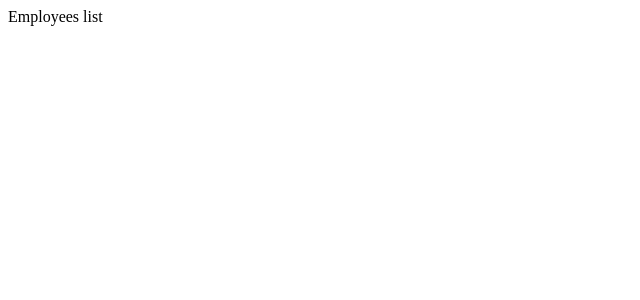
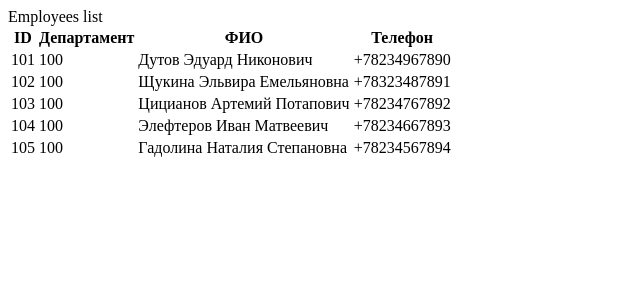
Before and after one commit to drKaramazin/searchinform, an Angular app: page /departments/100/employees in a window 1280 px wide. Shown: the top 300 px of the page, without its empty margins (0-640 px from the left). Built offline with nearby package versions, Linux system fonts and the light colour scheme.

Commit message:
Add emploees-list data table with cache to localStorage

```diff
--- a/src/pages/departments/departments.component.html
+++ b/src/pages/departments/departments.component.html
@@ -11,6 +11,13 @@ Departments
         <tr *ngFor="let department of departments | async">
             <td>{{department.id}}</td>
             <td>{{department.name}}</td>
+            <td>
+                <a
+                        [routerLink]="['/departments/'+department.id+'/employees']"
+                        class="btn btn-primary"
+                        role="button"
+                >Сотрудники</a>
+            </td>
         </tr>
     </tbody>
 </table>
--- a/src/pages/departments/departments.component.ts
+++ b/src/pages/departments/departments.component.ts
@@ -1,7 +1,7 @@
 import { Component, AfterViewInit } from '@angular/core';
 
 import { IDepartment } from '../../models/department.model';
-import { StorageService} from '../../services/storage.service';
+import { StorageService } from '../../services/storage.service';
 
 @Component({
   templateUrl: './departments.component.html',
--- a/src/pages/employees-list/employees-list.component.html
+++ b/src/pages/employees-list/employees-list.component.html
@@ -1 +1,20 @@
 Employees list
+
+<table>
+    <thead>
+        <tr>
+            <th>ID</th>
+            <th>Департамент</th>
+            <th>ФИО</th>
+            <th>Телефон</th>
+        </tr>
+    </thead>
+    <tbody>
+        <tr *ngFor="let employee of employees | async">
+            <td>{{employee.id}}</td>
+            <td>{{employee.department}}</td>
+            <td>{{employee.name}}</td>
+            <td>{{employee.phone}}</td>
+        </tr>
+    </tbody>
+</table>
--- a/src/pages/employees-list/employees-list.component.ts
+++ b/src/pages/employees-list/employees-list.component.ts
@@ -1,8 +1,32 @@
-import { Component } from '@angular/core';
+import { Component, AfterViewInit, OnDestroy } from '@angular/core';
+import { ActivatedRoute } from '@angular/router';
+import { Subscription } from 'rxjs/Subscription';
+
+import { IEmployee } from '../../models/employee.model';
+import { StorageService } from '../../services/storage.service';
 
 @Component({
   templateUrl: './employees-list.component.html',
 })
-export class EmployeesListComponent {
+export class EmployeesListComponent implements AfterViewInit, OnDestroy {
+
+  employees: Promise<IEmployee[]>;
+  private employeeIdRoute$: Subscription;
+
+  constructor(
+    private storage: StorageService,
+    private route: ActivatedRoute,
+  ) {
+  }
+
+  ngAfterViewInit() {
+    this.employeeIdRoute$ = this.route.params.subscribe(params => {
+      this.employees = this.storage.getEmployees(params['id']);
+    });
+  }
+
+  ngOnDestroy() {
+    this.employeeIdRoute$.unsubscribe();
+  }
 
 }
--- a/src/services/data.service.ts
+++ b/src/services/data.service.ts
@@ -5,6 +5,7 @@ import 'rxjs/add/operator/map';
 import 'rxjs/add/operator/catch';
 
 import { IDepartment } from '../models/department.model';
+import { IEmployee } from '../models/employee.model';
 
 @Injectable()
 export class DataService {
@@ -25,4 +26,12 @@ export class DataService {
     });
   }
 
+  async getEmployees(): Promise<IEmployee[]> {
+    return this.getData().then((data) => {
+      return data.employees;
+    }).catch((error) => {
+      return null;
+    });
+  }
+
 }
--- a/src/services/storage.service.ts
+++ b/src/services/storage.service.ts
@@ -1,6 +1,7 @@
 import { Injectable } from '@angular/core';
 
 import { IDepartment } from '../models/department.model';
+import { IEmployee } from '../models/employee.model';
 import { DataService } from './data.service';
 
 @Injectable()
@@ -9,6 +10,10 @@ export class StorageService {
   constructor(
     private dataService: DataService
   ) {
+  }
+
+  getEmpoyeesFromDepartment(employees: IEmployee[], department: string): IEmployee[] {
+    return employees.filter((element) => element.department === department);
   }
 
   async getDepartments(): Promise<IDepartment[]> {
@@ -21,4 +26,16 @@ export class StorageService {
     }
   }
 
+  async getEmployees(department?: string): Promise<IEmployee[]> {
+    let employees: IEmployee[] = await this.dataService.getEmployees();
+
+    if (employees === null) {
+      employees = JSON.parse(localStorage.getItem('employees'));
+    } else {
+      localStorage.setItem('employees', JSON.stringify(employees));
+    }
+
+    return department === undefined ? employees : this.getEmpoyeesFromDepartment(employees, department);
+  }
+
 }
```
Also changed, not shown: src/models/employee.model.ts (added, +7 -0 lines).
